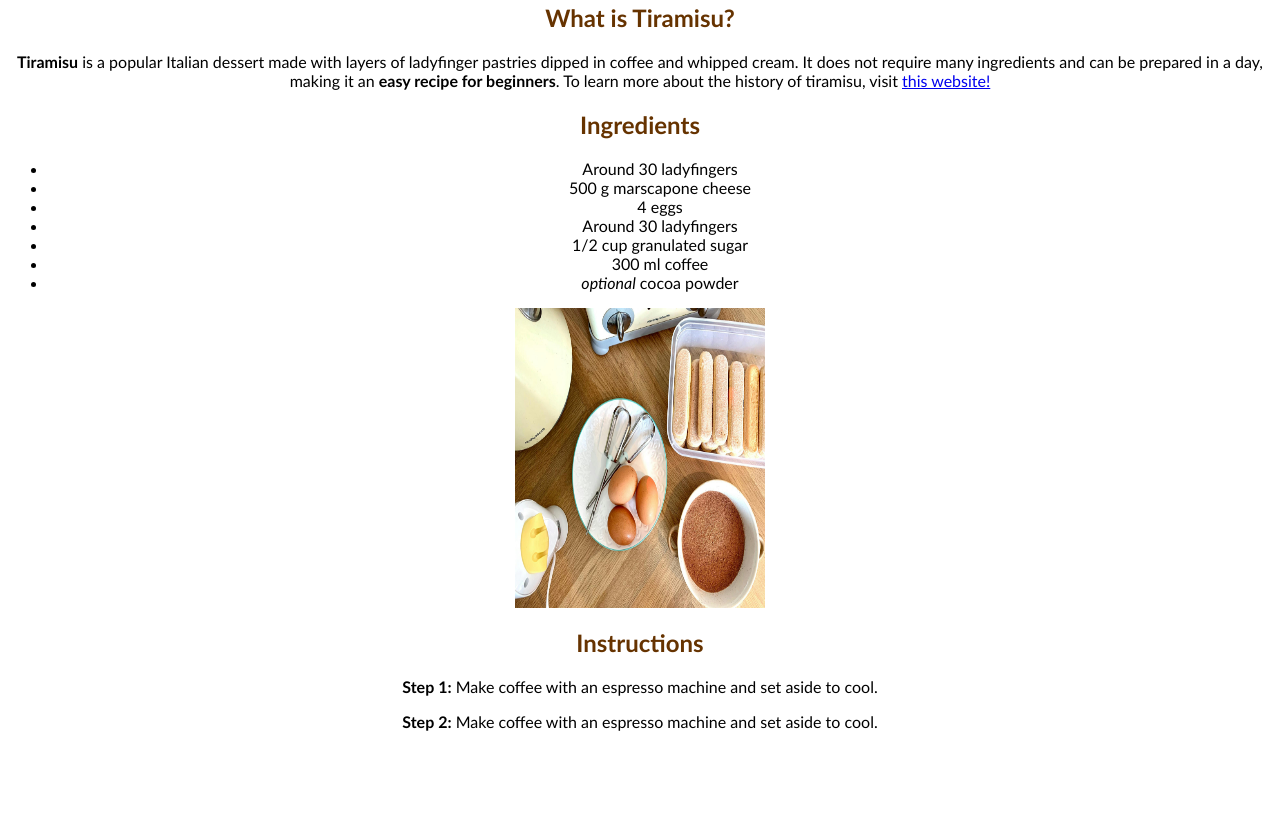
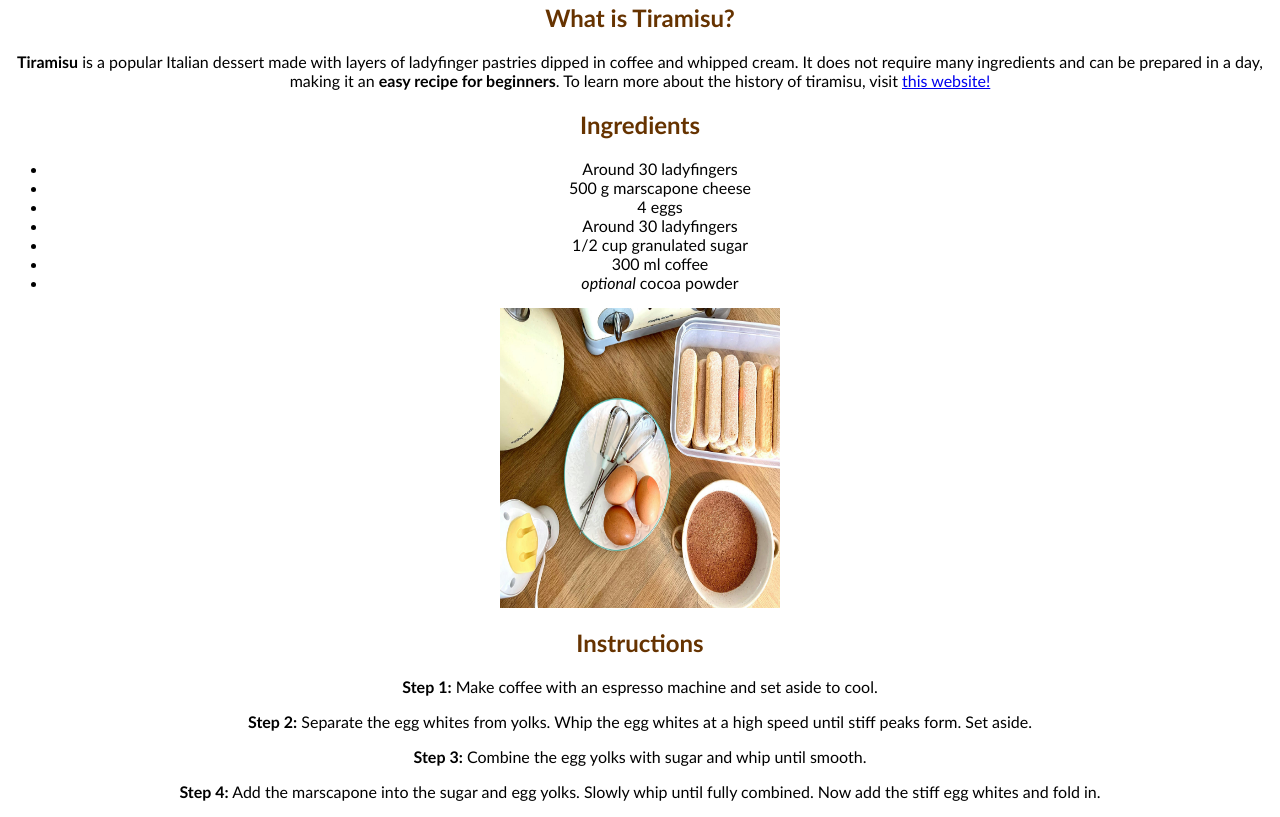
Before and after one commit to chl0echung/chl0echung.github.io, a plain HTML site: page index.html in a window 1280 px wide. Shown: the part 385-1202 px from the top of the page. Before the commit the page ends 1132 px from the top, so only its background shows below. Drawn offline with Linux system fonts and the light colour scheme.

Commit message:
Update index.html

```diff
--- a/index.html
+++ b/index.html
@@ -32,8 +32,10 @@ img{display: block; margin-left: auto;margin-right: auto;}
   <li>300 ml coffee </li>
   <li><i>optional</i> cocoa powder</li>
 </ul>
-<img src="ingredients.jpg" width="250" height="300" />
+<img src="ingredients.jpg" width="280" height="300" />
 <h2>Instructions</h2>
 <p><b>Step 1:</b> Make coffee with an espresso machine and set aside to cool. </p>
-<p><b>Step 2:</b> Make coffee with an espresso machine and set aside to cool. </p>
+<p><b>Step 2:</b> Separate the egg whites from yolks. Whip the egg whites at a high speed until stiff peaks form. Set aside. </p>
+<p><b>Step 3:</b> Combine the egg yolks with sugar and whip until smooth. </p>
+<p><b>Step 4:</b> Add the marscapone into the sugar and egg yolks. Slowly whip until fully combined. Now add the stiff egg whites and fold in. </p>
 </body>
```
